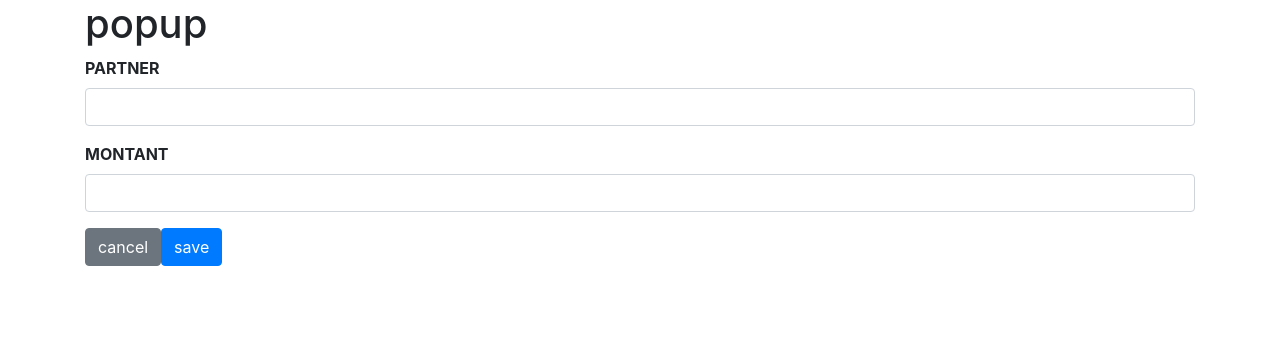
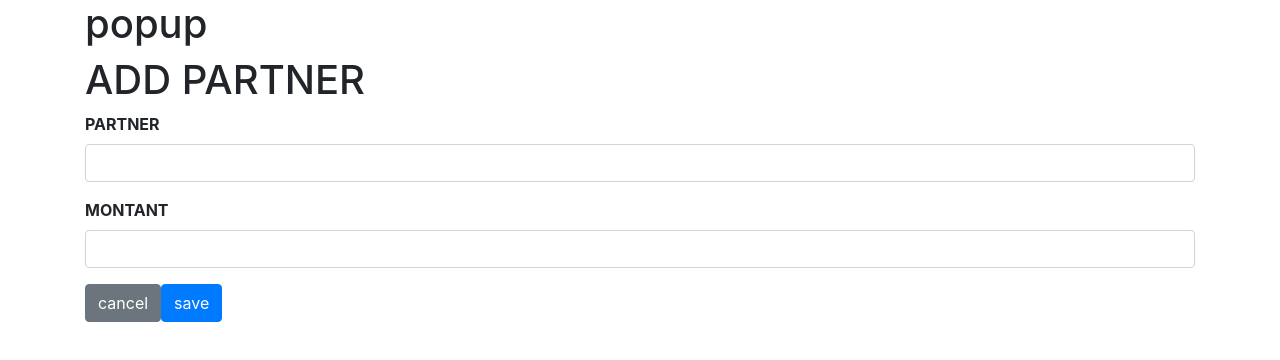
Before and after one commit to hayina/projets, a React (Create React App) app: page / in a window 1280 px wide. Shown: the top 360 px of the page. Built offline with nearby package versions, Linux system fonts and the light colour scheme.

Commit message:
=convention submit button outside form fixed

```diff
--- a/src/components/App.js
+++ b/src/components/App.js
@@ -1,11 +1,15 @@
 import React from 'react';
+import { connect } from 'react-redux';
+import { submit } from 'redux-form';
 
 import ProjetForm from './forms/ProjetForm'
 import Modal from './modals/Modal'
 import Convention from './modals/Convention'
 
 
-const App = () => {
+const App = (props) => {
+
+    const { dispatch } = props;
 
     return (
 
@@ -15,8 +19,11 @@ const App = () => {
 
             <h1>popup</h1>
 
-            <Modal>
-                <Convention />
+            <Modal
+                handleClick={() => dispatch(submit('conventionForm'))}
+                title="ADD PARTNER"
+            >
+                <Convention/>
             </Modal>
 
         </div>
@@ -24,4 +31,4 @@ const App = () => {
     )
 }
 
-export default App;
+export default connect()(App);
--- a/src/components/modals/Convention.js
+++ b/src/components/modals/Convention.js
@@ -4,12 +4,14 @@ import { Field, reduxForm, formValueSelector } from 'redux-form';
 
 import TextField from '../forms/form-fields/TextField'
 
+const onSubmit= (formValues) => {
+    console.log(formValues);
+}
+
 class Convention extends React.Component {
 
 
-    onSubmit(formValues) {
-        console.log(formValues);
-    }
+
 
     render() {
 
@@ -17,7 +19,7 @@ class Convention extends React.Component {
 
         return (
             <div className="conv-container">
-                <form onSubmit={ handleSubmit(this.onSubmit) }>
+                <form onSubmit={ handleSubmit }>
                     <Field name="partner" component={TextField} label="Partner" cssClass="" />
                     <Field name="montant" component={TextField} label="Montant" cssClass="" />
                 </form >
@@ -28,7 +30,7 @@ class Convention extends React.Component {
 }
 
 Convention = reduxForm({
-    form: 'conventionForm'
+    form: 'conventionForm', onSubmit
 })(Convention)
 
 
--- a/src/components/modals/Modal.js
+++ b/src/components/modals/Modal.js
@@ -1,4 +1,6 @@
 import React from 'react';
+
+
 
 class Modal extends React.Component {
 
@@ -7,14 +9,15 @@ class Modal extends React.Component {
 
     render() {
 
-        const { title, children } = this.props;
+        const { title, children, handleClick } = this.props;
 
         return (
             <div className="pop-container">
 
                 <div className="pop-header">
-                    <div className="pop-title">{title}</div>
-
+                    <div className="pop-title">
+                        <h1>{title}</h1>
+                    </div>
                 </div>
 
                 <div className="pop-content">
@@ -23,7 +26,11 @@ class Modal extends React.Component {
 
                 <div className="pop-validation">
                     <button className="btn btn-secondary">cancel</button>
-                    <button type="submit" className="btn btn-primary">save</button>
+                    <button type="submit" className="btn btn-primary"
+                        onClick={ handleClick }
+                    >
+                        save
+                    </button>
                 </div>
 
             </div>
@@ -31,4 +38,5 @@ class Modal extends React.Component {
     }
 }
 
+
 export default Modal;
```
